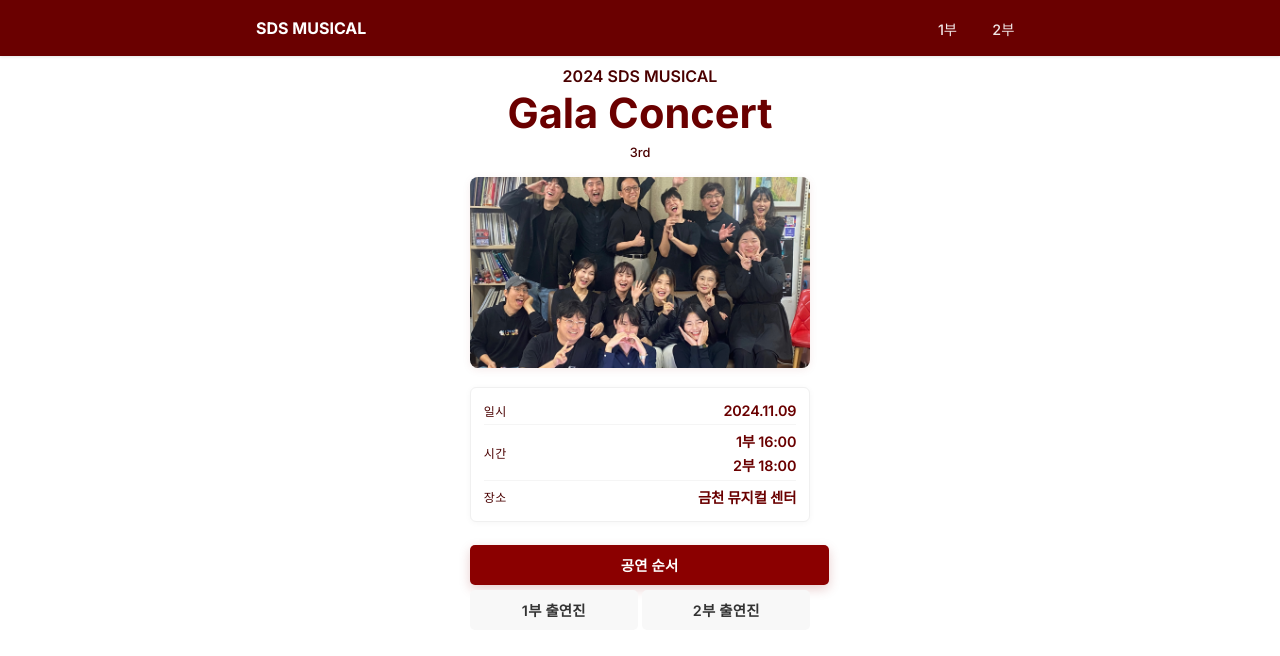
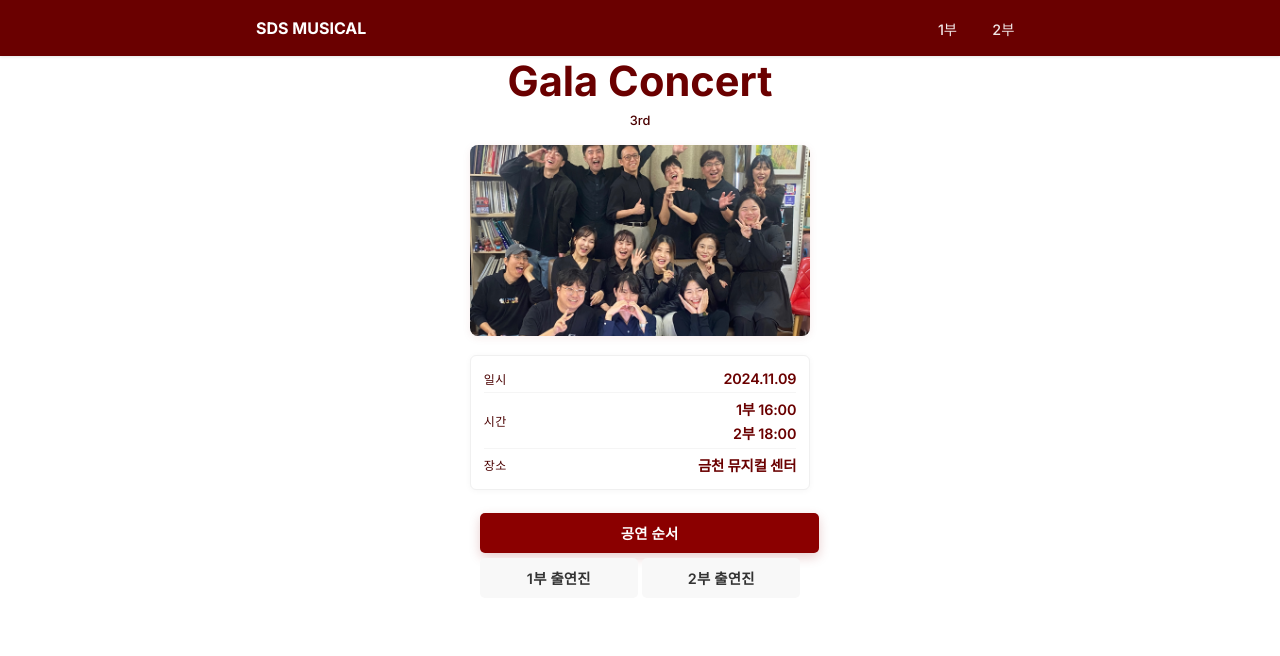
Before and after one commit to JeangyuHeo/brochure_basic, a Next.js app: page / in a window 1280 px wide. Shown: the top 656 px of the page. Built offline with nearby package versions, Linux system fonts and the light colour scheme; a web font is replaced by a local one.

Commit message:
정보 추가

```diff
--- a/src/app/styles/Home.module.css
+++ b/src/app/styles/Home.module.css
@@ -5,7 +5,7 @@
   overflow: hidden;
   display: flex;
   align-items: flex-start;
-  padding-top: 2rem;
+  padding-top: env(safe-area-inset-top, 1rem);
 }
 
 .content {
@@ -121,11 +121,17 @@
   flex-direction: column;
   gap: 0.3rem;
   margin-top: 0.2rem;
+  max-width: 320px;
+  width: 100%;
+  margin-left: auto;
+  margin-right: auto;
 }
 
 /* 첫 번째 버튼을 위한 컨테이너 */
 .primaryButtonContainer {
   width: 100%;
+  max-width: 320px;
+  margin: 0 auto;
 }
 
 /* 보조 버튼을 위한 컨테이너 */
@@ -133,6 +139,8 @@
   display: flex;
   gap: 0.3rem;
   width: 100%;
+  max-width: 320px;
+  margin: 0 auto;
 }
 
 .button {
@@ -213,13 +221,26 @@
     min-height: 100vh;
     max-height: 100vh;
     overflow: hidden;
-    padding-top: 1.5rem;
+    padding-top: max(env(safe-area-inset-top), 1rem);
   }
 
   .content {
-    height: calc(100vh - 40px);
+    height: calc(100vh - env(safe-area-inset-top) - 2rem);
     overflow-y: auto;
     padding-top: 0.5rem;
+    -webkit-overflow-scrolling: touch;
+  }
+
+  .primaryButtonContainer {
+    width: 100%;
+    max-width: 320px;
+    margin: 0 auto;
+  }
+
+  .secondaryButtonContainer {
+    width: 100%;
+    max-width: 320px;
+    margin: 0 auto;
   }
 }
 
```
